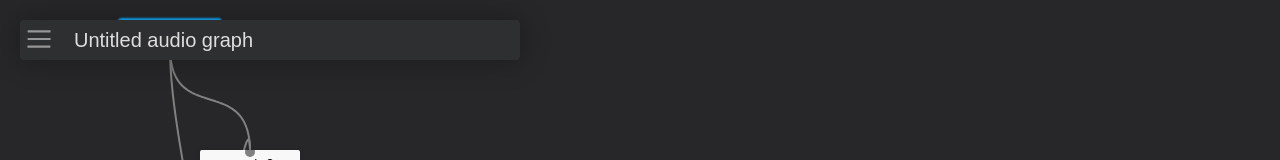
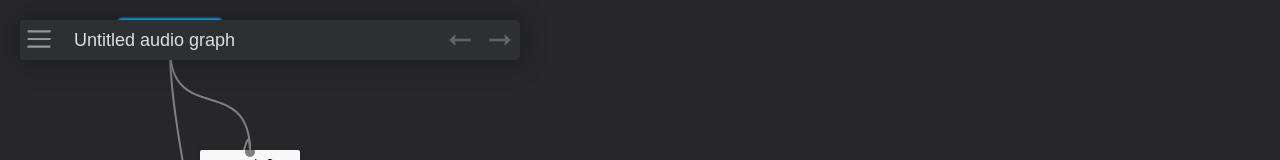
Before and after one commit to pckerneis/WebAudio-Editor, a React (Create React App) app: page / in a window 1280 px wide. Shown: the top 160 px of the page. Built offline with nearby package versions, Linux system fonts and the light colour scheme.

Commit message:
Add HistoryService and undo/redo buttons

```diff
--- a/src/front-end/components/MenuBar/MenuBar.css
+++ b/src/front-end/components/MenuBar/MenuBar.css
@@ -1,6 +1,8 @@
 .MenuBar {
     position: fixed;
-    width: 500px;
+    max-width: 500px;
+    min-width: 320px;
+    width: 50%;
     height: 40px;
     background: var(--primary-background-color);
     top: 20px;
@@ -10,7 +12,7 @@
 }
 
 .ProjectNameInput {
-    font-size: 20px;
+    font-size: 18px;
     color: var(--primary-text-color);
     background: none;
     border: none;
@@ -18,3 +20,28 @@
     padding: 4px 8px;
     flex-grow: 1;
 }
+
+.UndoIcon,
+.RedoIcon {
+    filter: var(--icon-filter);
+    opacity: 0.5;
+}
+
+.UndoIcon:hover:not(.disabled),
+.RedoIcon:hover:not(.disabled) {
+    opacity: 0.8;
+}
+
+.UndoIcon.disabled,
+.RedoIcon.disabled {
+    opacity: 0.25;
+}
+
+.UndoIcon {
+    transform: scaleX(-1);
+}
+
+.RedoIcon {
+    filter: var(--icon-filter);
+    opacity: 0.5;
+}
--- a/src/front-end/components/MenuBar/MenuBar.tsx
+++ b/src/front-end/components/MenuBar/MenuBar.tsx
@@ -3,8 +3,9 @@ import React, {ChangeEvent, useEffect, useState} from 'react';
 import ProjectBurgerMenu from './ProjectMenu/ProjectBurgerMenu';
 import PersistenceService from '../../service/PersistenceService';
 import initializeOrGetServices from '../../service/initialize-services';
+import right from './right.svg';
 
-const {projectService} = initializeOrGetServices();
+const {projectService, historyService} = initializeOrGetServices();
 
 export default function MenuBar(props: MenuBarProps) {
   const {persistenceService} = props;
@@ -34,6 +35,18 @@ export default function MenuBar(props: MenuBarProps) {
              value={projectName}
              onChange={handleChange}
       />
+      <img
+        className={"UndoIcon" + (historyService.canUndo ? '' : ' disabled')}
+        src={right}
+        tabIndex={0}
+        alt="Undo"
+      />
+      <img
+        className={'RedoIcon' + (historyService.canRedo ? '' : ' disabled')}
+        src={right}
+        tabIndex={0}
+        alt="Redo"
+      />
     </div>
   );
 }
--- a/src/front-end/components/MenuBar/ProjectMenu/ProjectBurgerMenu.css
+++ b/src/front-end/components/MenuBar/ProjectMenu/ProjectBurgerMenu.css
@@ -1,8 +1,7 @@
-
-
 .BurgerMenuIcon {
     filter: var(--icon-filter);
     opacity: 0.5;
+    width: 38px;
 }
 
 .BurgerMenuIcon:hover {
--- a/src/front-end/components/MessageQueue/MessageQueue.css
+++ b/src/front-end/components/MessageQueue/MessageQueue.css
@@ -48,7 +48,7 @@
     opacity: 0.5;
     background: none;
     border: none;
-    font-size: 20px;
+    font-size: 18px;
 }
 
 .MessageQueue .MessageBox button:hover {
--- a/src/front-end/components/Node/Node.css
+++ b/src/front-end/components/Node/Node.css
@@ -21,6 +21,7 @@
 }
 
 .TopPortsContainer {
+    pointer-events: none;
     position: absolute;
     left: 0;
     right: 0;
@@ -31,6 +32,7 @@
 }
 
 .BottomPortsContainer {
+    pointer-events: none;
     position: absolute;
     left: 0;
     right: 0;
@@ -41,6 +43,7 @@
 }
 
 .Port {
+    pointer-events: all;
     margin: auto;
     width: 10px;
     height: 10px;
--- /dev/null
+++ b/src/front-end/service/HistoryService.ts
@@ -0,0 +1,89 @@
+import {GraphState} from '../state/GraphState';
+import GraphService from './GraphService';
+import SelectedItemSet from '../utils/SelectedItemSet';
+import {BehaviorSubject} from 'rxjs';
+import SequenceGenerator from '../utils/SequenceGenerator';
+
+export default class HistoryService {
+
+  private readonly sequenceGenerator = new SequenceGenerator();
+
+  private _store = new BehaviorSubject<History>(emptyHistory());
+
+  public readonly state$ = this._store.asObservable();
+
+  constructor(public readonly graphService: GraphService,
+              public readonly graphSelection: SelectedItemSet<string>) {
+  }
+
+  public get state(): History {
+    return this._store.value;
+  }
+
+  public get canUndo(): boolean {
+    return this.state.undoStack.length > 0;
+  }
+
+  public get canRedo(): boolean {
+    return this.state.redoStack.length > 0;
+  }
+
+  public pushHistory(description: string): void {
+    const newItem: HistoryState = {
+      id: this.sequenceGenerator.nextString(),
+      description,
+      graphState: this.graphService.snapshot,
+      selection: this.graphSelection.items,
+    };
+
+    const newState = {
+      undoStack: [...this.state.undoStack, newItem],
+      redoStack: [],
+    };
+
+    this._store.next(newState);
+  }
+
+  public undo(): void {
+    if (this.canUndo) {
+      const undoStack = [...this.state.undoStack];
+      const restoredState = undoStack.pop() as HistoryState;
+
+      this._store.next({
+        undoStack,
+        redoStack: [...this.state.redoStack, restoredState],
+      });
+    }
+  }
+
+  public redo(): void {
+    if (this.canRedo) {
+      const redoStack = [...this.state.redoStack];
+      const restoredState = redoStack.pop() as HistoryState;
+
+      this._store.next({
+        undoStack: [...this.state.undoStack, restoredState],
+        redoStack,
+      });
+    }
+  }
+}
+
+export interface History {
+  undoStack: HistoryState[];
+  redoStack: HistoryState[];
+}
+
+function emptyHistory(): History {
+  return {
+    undoStack: [],
+    redoStack: [],
+  };
+}
+
+interface HistoryState {
+  id: string;
+  description: string;
+  graphState: GraphState;
+  selection: string[];
+}
--- a/src/front-end/service/initialize-services.ts
+++ b/src/front-end/service/initialize-services.ts
@@ -11,6 +11,7 @@ import getAllCommands from './commands/Commands';
 import PersistenceService from './PersistenceService';
 import ProjectService from './ProjectService';
 import MessageService from './MessageService';
+import HistoryService from './HistoryService';
 
 export default function initializeOrGetServices(): Services {
   const firstInitialization = ! SingletonWrapper.hasInstance(GraphService);
@@ -24,6 +25,7 @@ export default function initializeOrGetServices(): Services {
   const projectService = SingletonWrapper.get(ProjectService);
   const messageService = SingletonWrapper.get(MessageService);
   const persistenceService = SingletonWrapper.get(PersistenceService, graphService, projectService, graphSelection, messageService);
+  const historyService = SingletonWrapper.get(HistoryService, graphService, graphSelection);
 
   if (firstInitialization) {
     loadDemoProject(graphService, graphSelection, nodeDefinitionService);
@@ -42,6 +44,7 @@ export default function initializeOrGetServices(): Services {
     projectService,
     persistenceService,
     messageService,
+    historyService,
   }
 }
 
@@ -54,4 +57,5 @@ export interface Services {
   projectService: ProjectService;
   persistenceService: PersistenceService;
   messageService: MessageService;
+  historyService: HistoryService;
 }
--- a/src/front-end/state/GraphState.ts
+++ b/src/front-end/state/GraphState.ts
@@ -2,10 +2,11 @@ import Coordinates from '../../document/models/Coordinates';
 import {NodeState} from './NodeState';
 import {ConnectionState} from './ConnectionState';
 import {PortModel} from '../../document/models/PortModel';
+import {AudioGraphModel} from '../../document/models/AudioGraphModel';
 
 type Id = string;
 
-export interface GraphState {
+export interface GraphState extends AudioGraphModel {
   nodes: { [id: Id]: NodeState; };
   nodeOrder: string[];
   connections: ConnectionState[];
```
Also changed, not shown: src/front-end/components/MenuBar/right.svg (added).
